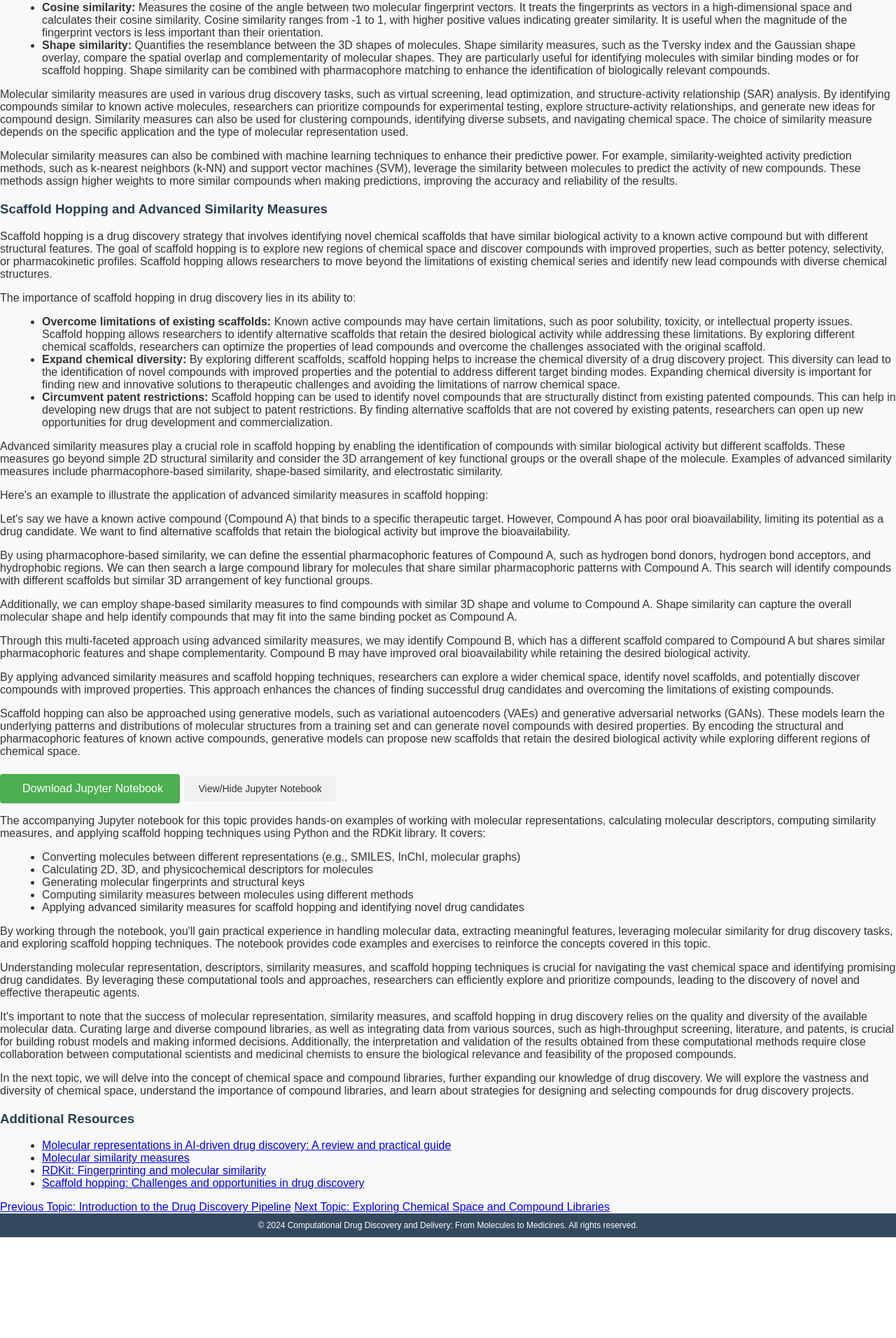
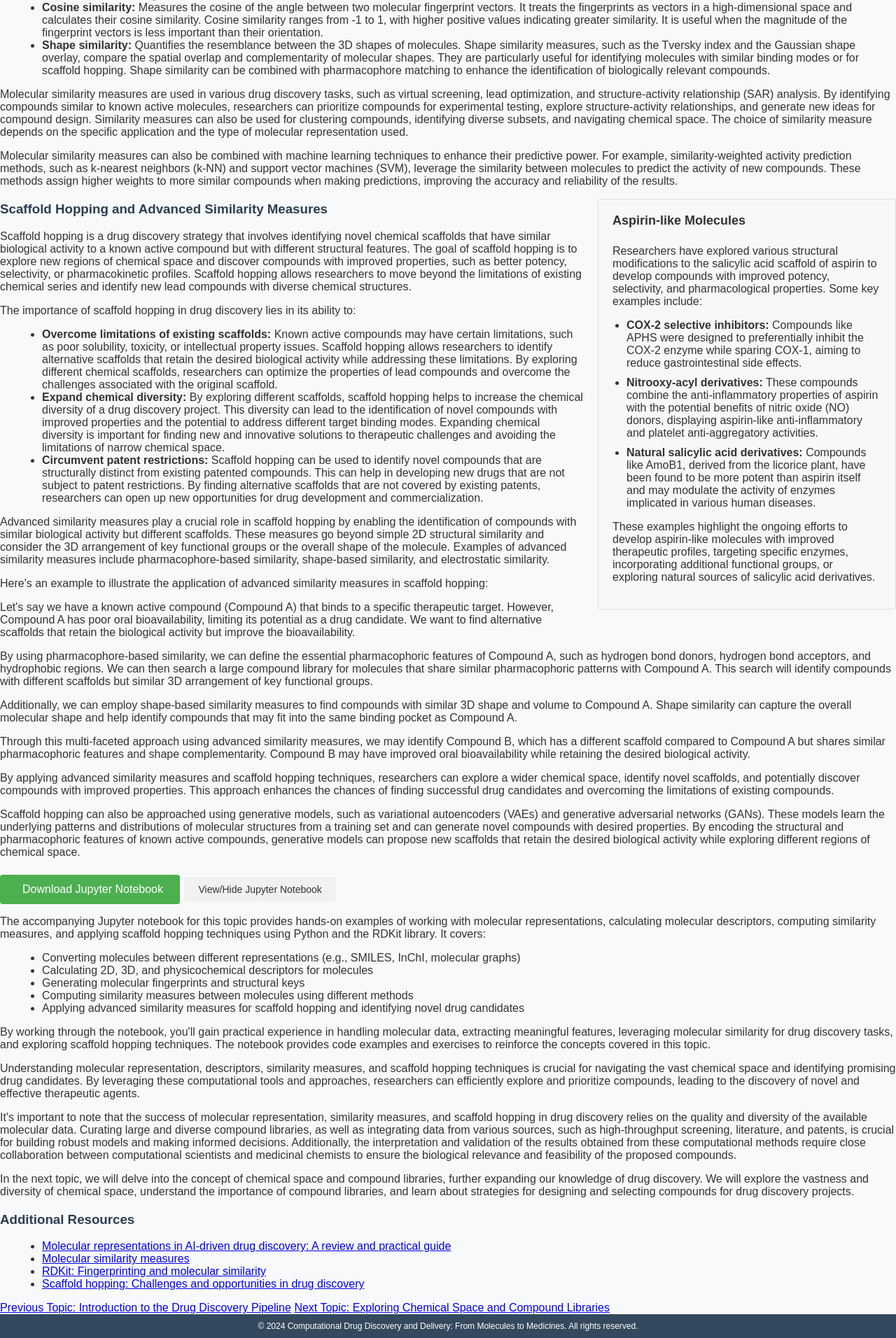
Before and after one commit to grabbedrat/drugdelivery-ml-lab, a Flask app: page /module1/topic2 in a window 1280 px wide. Shown: the part 1568-3480 px from the top of the page at 70% size. Before the commit the page ends 3336 px from the top, so only its background shows below. Run offline with Flask 3, Linux system fonts and the light colour scheme; some libraries are stand-ins or nearby versions.

Commit message:
chore: Add sidebar to topic2.html template and styles.css

```diff
--- a/static/css/styles.css
+++ b/static/css/styles.css
@@ -213,3 +213,29 @@ footer {
 .toggle-button:hover {
   background-color: #ddd;
 }
+
+.sidebar {
+  float: right;
+  width: 30%;
+  padding: 20px;
+  background-color: #f8f8f8;
+  border: 1px solid #ddd;
+  border-radius: 4px;
+  margin-left: 20px;
+  margin-bottom: 20px;
+}
+
+.sidebar h4 {
+  margin-top: 0;
+  font-size: 18px;
+  font-weight: bold;
+}
+
+.sidebar ul {
+  margin-left: 20px;
+  padding-left: 0;
+}
+
+.sidebar li {
+  margin-bottom: 10px;
+}
--- a/templates/module1/topic2.html
+++ b/templates/module1/topic2.html
@@ -40,6 +40,18 @@
 </ul>
 <p>Molecular similarity measures are used in various drug discovery tasks, such as virtual screening, lead optimization, and structure-activity relationship (SAR) analysis. By identifying compounds similar to known active molecules, researchers can prioritize compounds for experimental testing, explore structure-activity relationships, and generate new ideas for compound design. Similarity measures can also be used for clustering compounds, identifying diverse subsets, and navigating chemical space. The choice of similarity measure depends on the specific application and the type of molecular representation used.</p>
 <p>Molecular similarity measures can also be combined with machine learning techniques to enhance their predictive power. For example, similarity-weighted activity prediction methods, such as k-nearest neighbors (k-NN) and support vector machines (SVM), leverage the similarity between molecules to predict the activity of new compounds. These methods assign higher weights to more similar compounds when making predictions, improving the accuracy and reliability of the results.</p>
+
+<div class="sidebar">
+    <h4>Aspirin-like Molecules</h4>
+    <p>Researchers have explored various structural modifications to the salicylic acid scaffold of aspirin to develop compounds with improved potency, selectivity, and pharmacological properties. Some key examples include:</p>
+    <ul>
+        <li><strong>COX-2 selective inhibitors:</strong> Compounds like APHS were designed to preferentially inhibit the COX-2 enzyme while sparing COX-1, aiming to reduce gastrointestinal side effects.</li>
+        <li><strong>Nitrooxy-acyl derivatives:</strong> These compounds combine the anti-inflammatory properties of aspirin with the potential benefits of nitric oxide (NO) donors, displaying aspirin-like anti-inflammatory and platelet anti-aggregatory activities.</li>
+        <li><strong>Natural salicylic acid derivatives:</strong> Compounds like AmoB1, derived from the licorice plant, have been found to be more potent than aspirin itself and may modulate the activity of enzymes implicated in various human diseases.</li>
+    </ul>
+    <p>These examples highlight the ongoing efforts to develop aspirin-like molecules with improved therapeutic profiles, targeting specific enzymes, incorporating additional functional groups, or exploring natural sources of salicylic acid derivatives.</p>
+</div>
+
 <h3>Scaffold Hopping and Advanced Similarity Measures</h3>
 <p>Scaffold hopping is a drug discovery strategy that involves identifying novel chemical scaffolds that have similar biological activity to a known active compound but with different structural features. The goal of scaffold hopping is to explore new regions of chemical space and discover compounds with improved properties, such as better potency, selectivity, or pharmacokinetic profiles. Scaffold hopping allows researchers to move beyond the limitations of existing chemical series and identify new lead compounds with diverse chemical structures.</p>
 <p>The importance of scaffold hopping in drug discovery lies in its ability to:</p>
```
Also changed, not shown: 1 other file.
